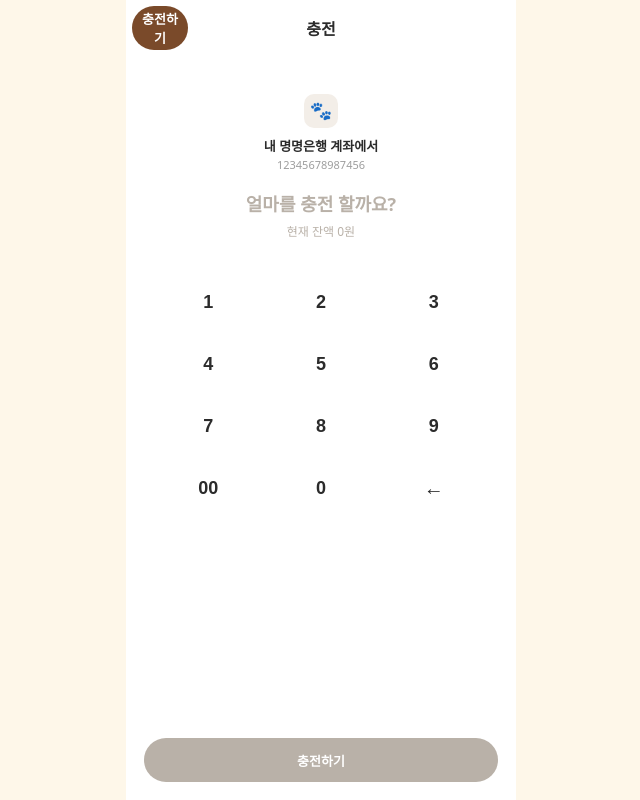
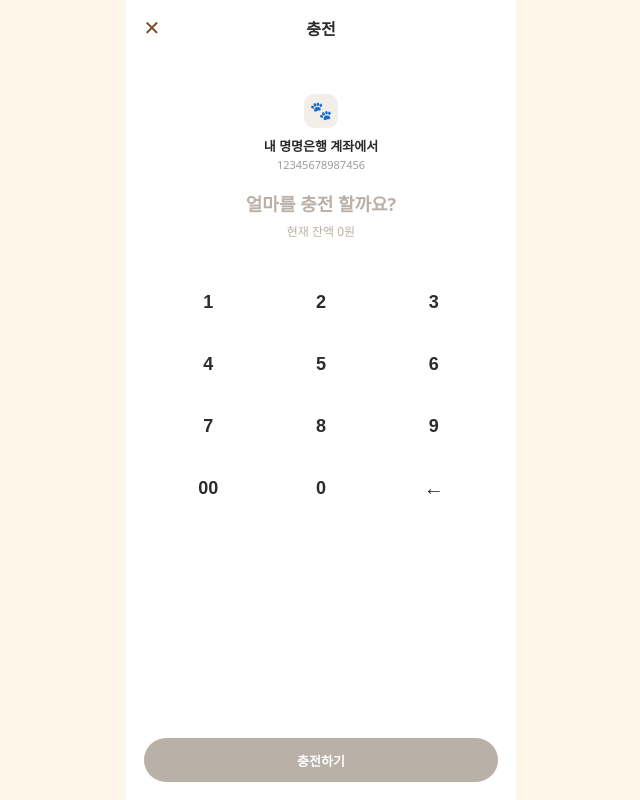
Before and after one commit to Paw-Link-Team/PawLink_FE, a React (Vite) app in the folder frontend/: page /pay/charge in a window 1280 px wide. Shown: the whole page, without its empty margins (319-959 px from the left). Built offline with nearby package versions, Linux system fonts and the light colour scheme; no server answers; sample sign-in values are in the browser's storage.

Commit message:
refactor/#25 : chargepage 수정

```diff
--- a/frontend/src/pages/ChargePage.tsx
+++ b/frontend/src/pages/ChargePage.tsx
@@ -66,14 +66,9 @@ export default function Chargepage() {
         <div className="cp-phone">
           {/* Top bar */}
           <header className="cp-top">
-            <button
-              className="cp-sheet-btn"
-              type="button"
-              onClick={handleCharge}
-            >
-              충전하기
+            <button className="cp-x" type="button" onClick={resetAndGoBack} aria-label="close">
+              ✕
             </button>
-
             <div className="cp-title">충전</div>
             <div className="cp-top-right" />
           </header>
```
